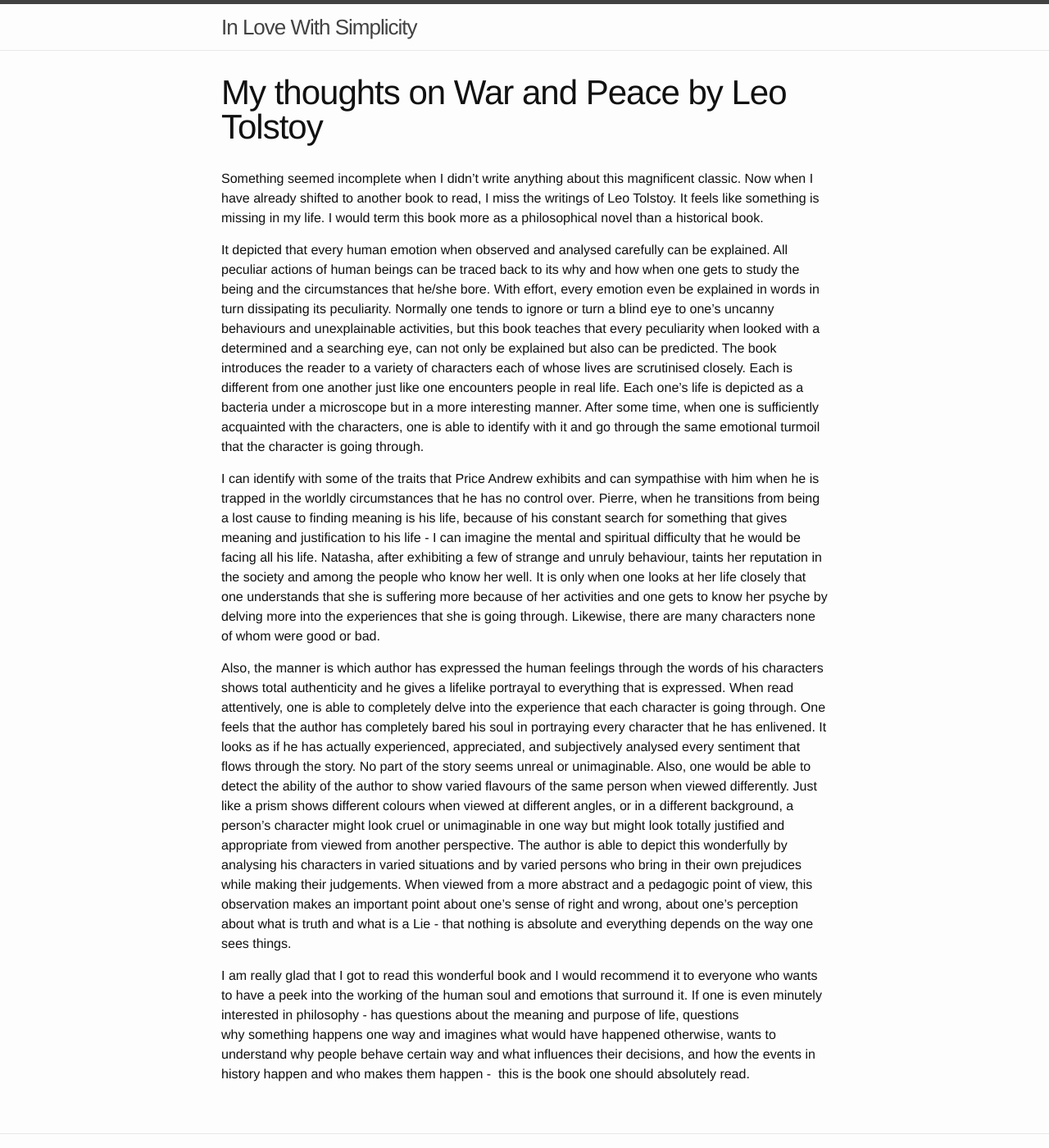
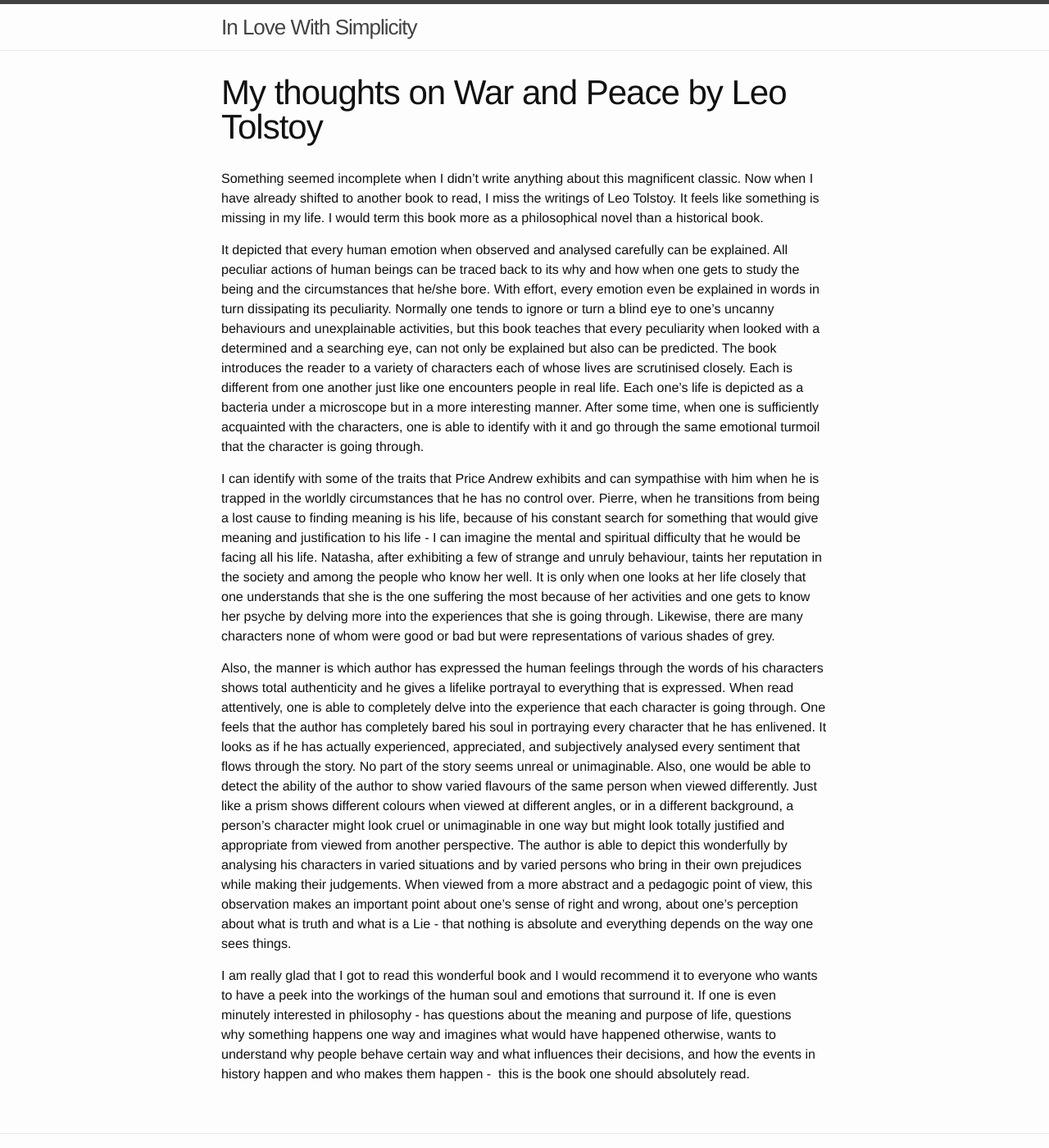
Before and after one commit to geeky-sh/geeky-sh.github.io, a Jekyll site: the page built from _posts/2015-10-14-War-and-Peace-My-Thoughts.md, in a window 1280 px wide and 1400 px high. Shown: the whole window at 82% size. Built offline with Jekyll 4.4.1, drawn with Linux system fonts in a browser that asks for light colours; Markdown is read by kramdown in place of the engine named in the settings; comment, search, counter and statistics services are not loaded.

Commit message:
minor changes

```diff
--- a/_posts/2015-10-14-War-and-Peace-My-Thoughts.md
+++ b/_posts/2015-10-14-War-and-Peace-My-Thoughts.md
@@ -8,8 +8,8 @@ Something seemed incomplete when I didn't write anything about this magnificent
 
 It depicted that every human emotion when observed and analysed carefully can be explained. All peculiar actions of human beings can be traced back to its why and how when one gets to study the being and the circumstances that he/she bore. With effort, every emotion even be explained in words in turn dissipating its peculiarity. Normally one tends to ignore or turn a blind eye to one's uncanny behaviours and unexplainable activities, but this book teaches that every peculiarity when looked with a determined and a searching eye, can not only be explained but also can be predicted. The book introduces the reader to a variety of characters each of whose lives are scrutinised closely. Each is different from one another just like one encounters people in real life. Each one's life is depicted as a bacteria under a microscope but in a more interesting manner. After some time, when one is sufficiently acquainted with the characters, one is able to identify with it and go through the same emotional turmoil that the character is going through.
 
-I can identify with some of the traits that Price Andrew exhibits and can sympathise with him when he is trapped in the worldly circumstances that he has no control over. Pierre, when he transitions from being a lost cause to finding meaning is his life, because of his constant search for something that gives meaning and justification to his life - I can imagine the mental and spiritual difficulty that he would be facing all his life. Natasha, after exhibiting a few of strange and unruly behaviour, taints her reputation in the society and among the people who know her well. It is only when one looks at her life closely that one understands that she is suffering more because of her activities and one gets to know her psyche by delving more into the experiences that she is going through. Likewise, there are many characters none of whom were good or bad.
+I can identify with some of the traits that Price Andrew exhibits and can sympathise with him when he is trapped in the worldly circumstances that he has no control over. Pierre, when he transitions from being a lost cause to finding meaning is his life, because of his constant search for something that would give meaning and justification to his life - I can imagine the mental and spiritual difficulty that he would be facing all his life. Natasha, after exhibiting a few of strange and unruly behaviour, taints her reputation in the society and among the people who know her well. It is only when one looks at her life closely that one understands that she is the one suffering the most because of her activities and one gets to know her psyche by delving more into the experiences that she is going through. Likewise, there are many characters none of whom were good or bad but were representations of various shades of grey.
 
 Also, the manner is which author has expressed the human feelings through the words of his characters shows total authenticity and he gives a lifelike portrayal to everything that is expressed. When read attentively, one is able to completely delve into the experience that each character is going through. One feels that the author has completely bared his soul in portraying every character that he has enlivened. It looks as if he has actually experienced, appreciated, and subjectively analysed every sentiment that flows through the story. No part of the story seems unreal or unimaginable. Also, one would be able to detect the ability of the author to show varied flavours of the same person when viewed differently. Just like a prism shows different colours when viewed at different angles, or in a different background, a person's character might look cruel or unimaginable in one way but might look totally justified and appropriate from viewed from another perspective. The author is able to depict this wonderfully by analysing his characters in varied situations and by varied persons who bring in their own prejudices while making their judgements. When viewed from a more abstract and a pedagogic point of view, this observation makes an important point about one's sense of right and wrong, about one's perception about what is truth and what is a Lie - that nothing is absolute and everything depends on the way one sees things.
 
-I am really glad that I got to read this wonderful book and I would recommend it to everyone who wants to have a peek into the working of the human soul and emotions that surround it. If one is even minutely interested in philosophy - has questions about the meaning and purpose of life, questions why something happens one way and imagines what would have happened otherwise, wants to understand why people behave certain way and what influences their decisions, and how the events in history happen and who makes them happen -  this is the book one should absolutely read.
+I am really glad that I got to read this wonderful book and I would recommend it to everyone who wants to have a peek into the workings of the human soul and emotions that surround it. If one is even minutely interested in philosophy - has questions about the meaning and purpose of life, questions why something happens one way and imagines what would have happened otherwise, wants to understand why people behave certain way and what influences their decisions, and how the events in history happen and who makes them happen -  this is the book one should absolutely read.
```
